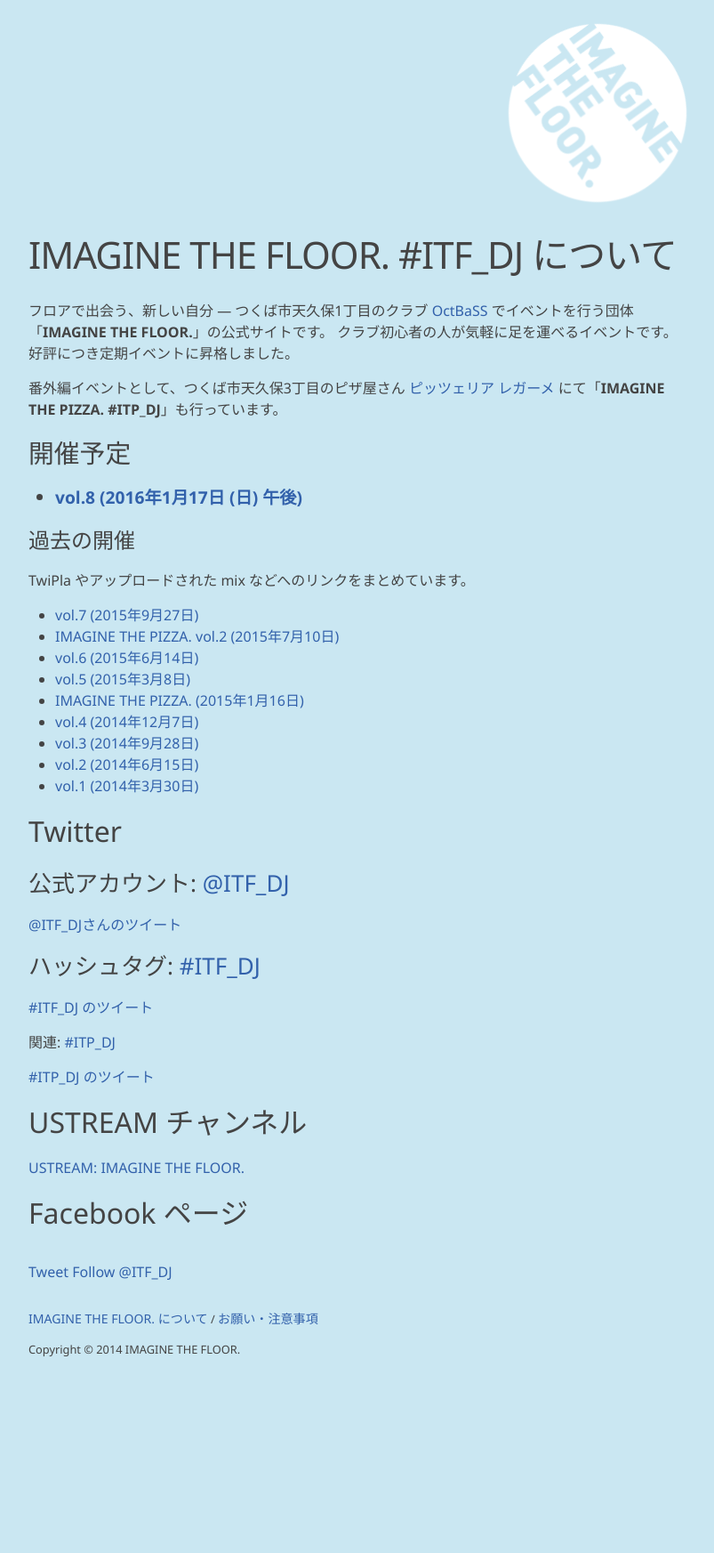
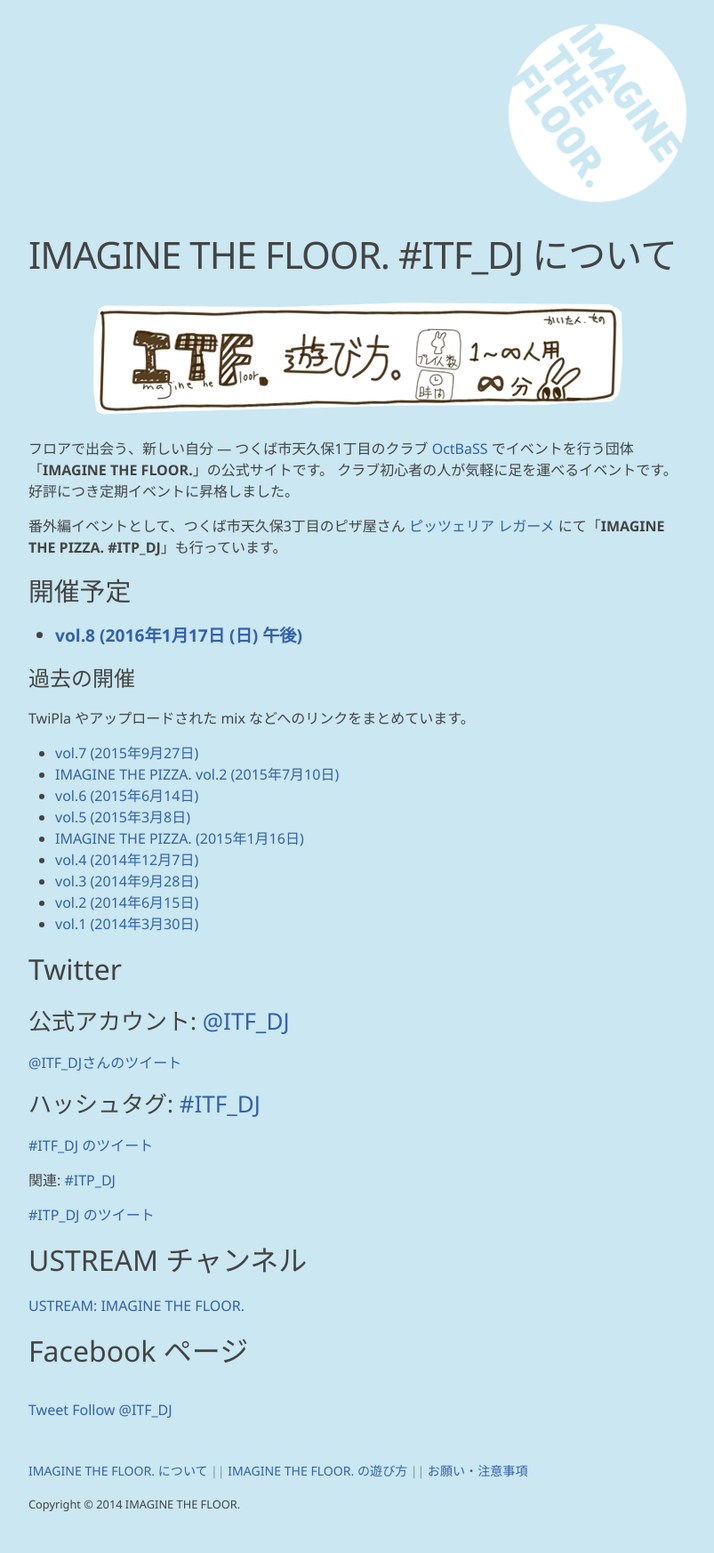
Before and after one commit to ITFDJ/itfdj.github.io, a Jekyll site: the page built from about.md, in a window 1280 px wide. Shown: the whole page at 89% size, without its empty margins (238-1041 px from the left). Built offline with Jekyll 4.4.1, drawn with Linux system fonts in a browser that asks for light colours; comment, search, counter and statistics services are not loaded; before the commit the page ends 1572 px from its top, so only the background shows below that.

Commit message:
add howtoitf

```diff
--- a/_includes/footer.html
+++ b/_includes/footer.html
@@ -1,7 +1,17 @@
 <footer class="site-footer">
   <div class="wrapper">
     <p>
-      <a class="page-link" href="{{ '/about/' | prepend: site.baseurl }}">IMAGINE THE FLOOR. について</a> / <a class="page-link" href="{{ '/notes.html' | prepend: site.baseurl }}">お願い・注意事項</a>
+      <ul class="footer-link-list">
+        <li>
+          <a href="{{ '/about/' | prepend: site.baseurl }}">IMAGINE THE FLOOR. について</a>
+        </li>
+        <li>
+          <a href="{{ '/howtoitf.html' | prepend: site.baseurl }}">IMAGINE THE FLOOR. の遊び方</a>
+        </li>
+        <li>
+          <a href="{{ '/notes.html' | prepend: site.baseurl }}">お願い・注意事項</a>
+        </li>
+      </ul>
     </p>
     <p>
       Copyright &copy; 2014 IMAGINE THE FLOOR.
--- a/_sass/_base.scss
+++ b/_sass/_base.scss
@@ -173,3 +173,7 @@
     height: 350px !important;
   }
 }
+
+.center {
+  text-align: center;
+}
--- a/_sass/_landing.scss
+++ b/_sass/_landing.scss
@@ -130,14 +130,21 @@
     color: #fff;
   }
 
-  .upcoming {
-    margin-bottom: 5em;
-    opacity: .6;
-    transition: all .6s ease 0s;
+  img {
+    opacity: .7;
+    transition: opacity .6s ease 0s;
+
+    @media screen and (max-width: 640px) {
+      opacity: .8;
+    }
 
     &:hover {
       opacity: 1;
     }
+  }
+
+  .heading-section + .heading-section {
+    margin-top: 3.5em;
   }
 
   h1 {
--- a/_sass/_layout.scss
+++ b/_sass/_layout.scss
@@ -45,8 +45,25 @@
   padding-bottom: $spacing-unit;
   font-size: .8em;
 
-  .page-link {
-    font-size: 1.1em;
+  .footer-link-list {
+    margin: 0;
+    line-height: 1.75;
+    list-style-type: none;
+
+    li {
+      display: inline-block;
+      font-size: 1.1em;
+
+      &:not(:first-child):before {
+        content: ' || ';
+        opacity: .5;
+      }
+
+      @media screen and (max-width: 640px) {
+        display: block;
+        &:not(:first-child):before { content: none; }
+      }
+    }
   }
 }
 
--- a/about.md
+++ b/about.md
@@ -3,6 +3,10 @@
 title: IMAGINE THE FLOOR. &#35;ITF_DJ について
 permalink: /about/
 ---
+
+<div class="center" markdown="1">
+[![IMAGINE THE FLOOR. の遊び方](/images/howtoitf_header.png)](/howtoitf.html)
+</div>
 
 フロアで出会う、新しい自分 --- つくば市天久保1丁目のクラブ [OctBaSS](https://twitter.com/octbass_tsukuba) でイベントを行う団体「**IMAGINE THE FLOOR.**」の公式サイトです。
 クラブ初心者の人が気軽に足を運べるイベントです。好評につき定期イベントに昇格しました。
```
Also changed, not shown: howtoitf.md (added, +8 -0 lines), index.html (+11 -4 lines), images/howtoitf.jpg (added), images/howtoitf_header.png (added).
